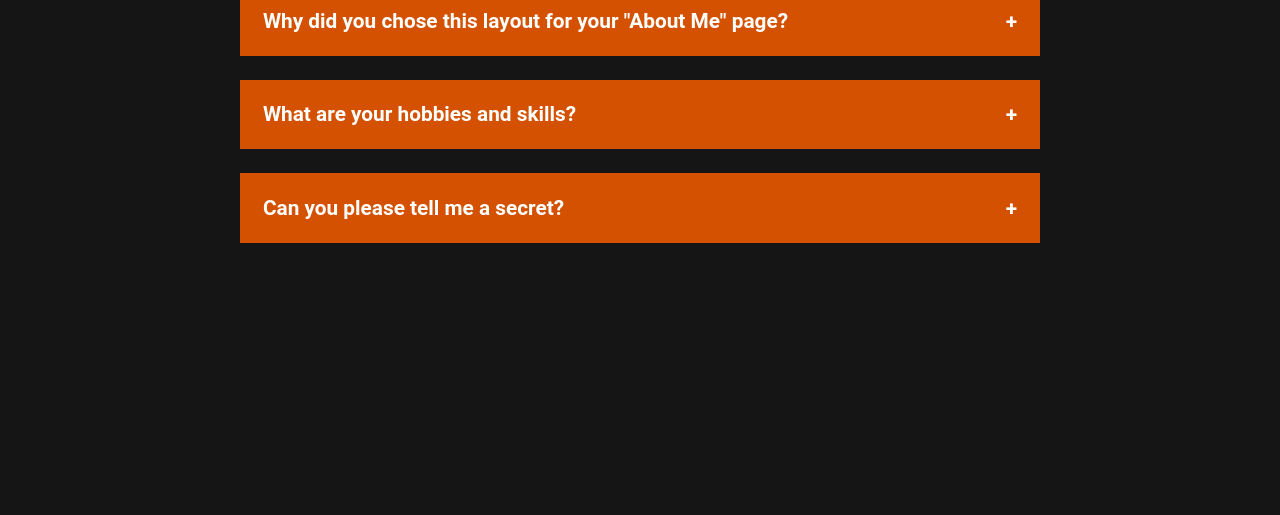
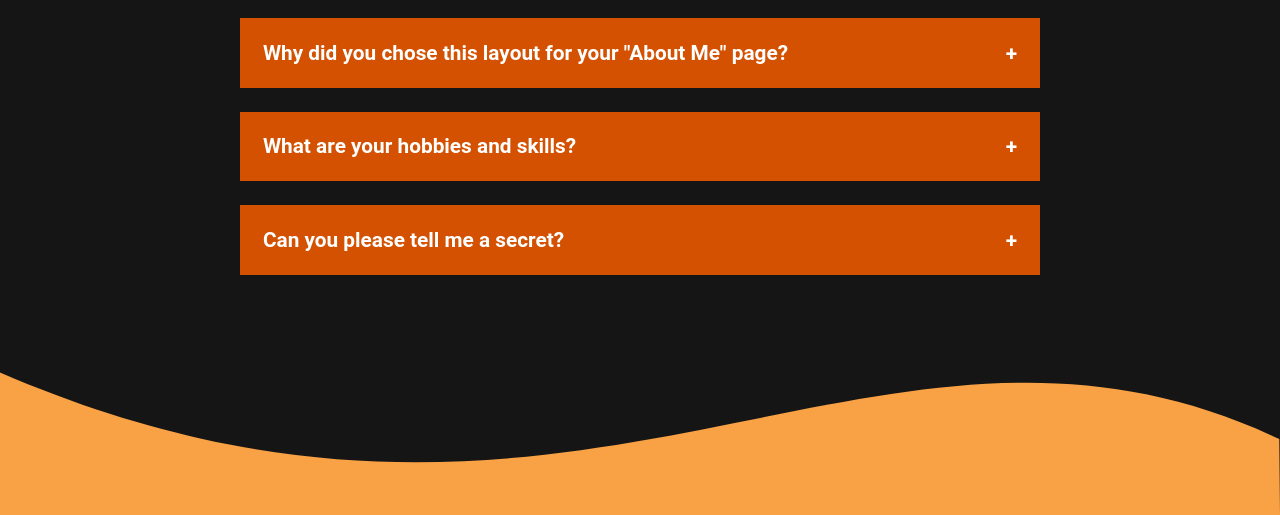
Before and after one commit to AdmiralFirefox/about-me-layout, a plain HTML site: page index.html in a window 1280 px wide. Shown: the part 577-1092 px from the top of the page. Before the commit the page ends 924 px from the top, so only its background shows below. Drawn offline with Linux system fonts and the light colour scheme.

Commit message:
Added Wave Section and Adjusted Spacing between sections

```diff
--- a/index.html
+++ b/index.html
@@ -81,7 +81,19 @@
       </section>
     </main>
 
-    <footer></footer>
+    <!-- Wave Section -->
+    <footer>
+      <svg
+        viewBox="0 0 500 150"
+        preserveAspectRatio="none"
+        style="height: 100%; width: 100%"
+      >
+        <path
+          d="M-4.22,43.92 C225.45,231.42 342.27,-42.91 499.72,95.23 L500.00,150.00 L0.00,150.00 Z"
+          style="stroke: none; fill: #f8a145"
+        ></path>
+      </svg>
+    </footer>
 
     <script src="script.js"></script>
   </body>
--- a/styles.css
+++ b/styles.css
@@ -1,4 +1,5 @@
 :root {
+  color-scheme: dark;
   --black-color: #151515;
   --light-orange: #f8a145;
   --orange: #f07900;
@@ -40,7 +41,7 @@ header > nav > a:hover {
   display: flex;
   flex-direction: column;
   align-items: center;
-  margin: 1.2em 1.5em 4em 1.5em;
+  margin: 1.2em 1.5em 6em 1.5em;
 }
 
 .about-me-section div:first-child {
@@ -146,7 +147,7 @@ header > nav > a:hover {
 /* Question and Answer Section */
 .question-and-answer-section {
   margin-top: 0em;
-  margin-bottom: 5em;
+  margin-bottom: 0.5em;
   display: flex;
   flex-direction: column;
   align-items: center;
@@ -218,3 +219,9 @@ header > nav > a:hover {
   line-height: 1.7em;
   font-size: 1.1rem;
 }
+
+/* Wave Section */
+footer {
+  height: 13em;
+  overflow: hidden;
+}
```
